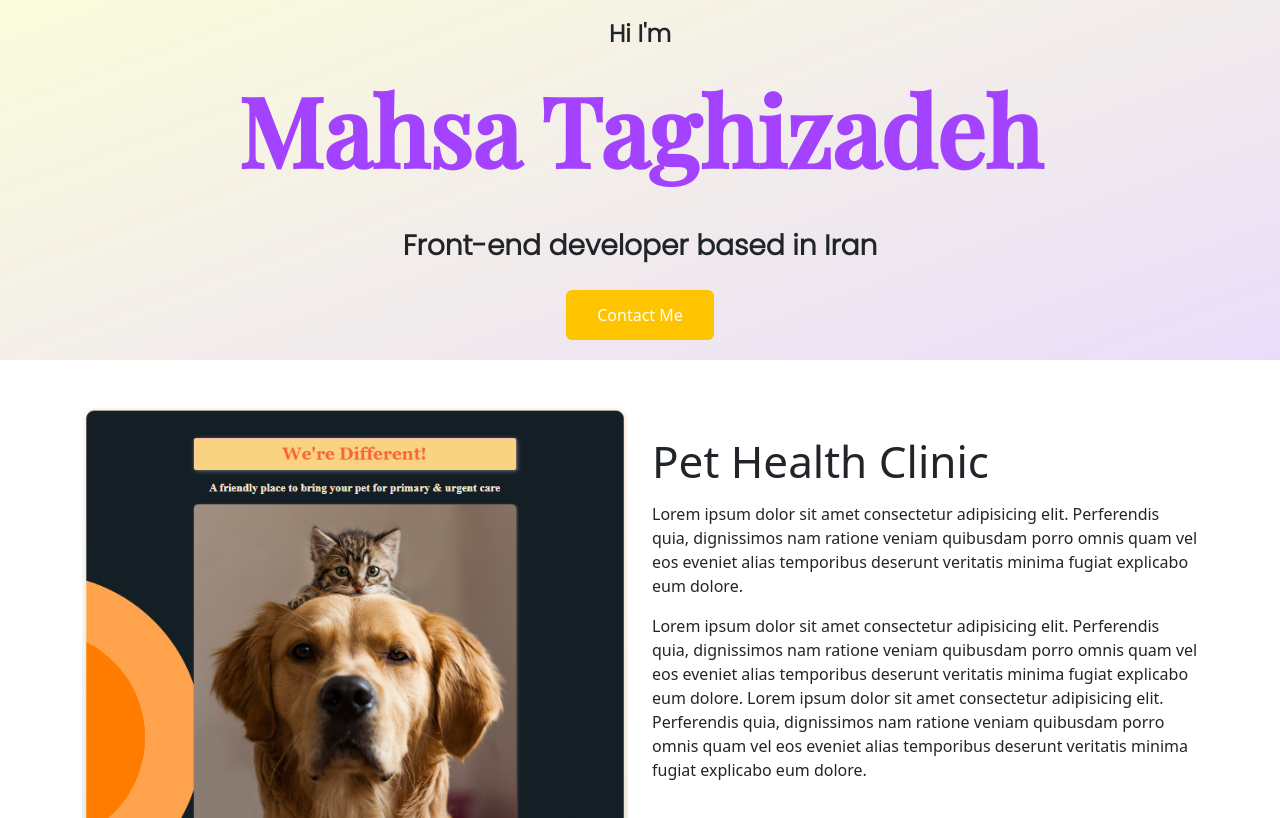
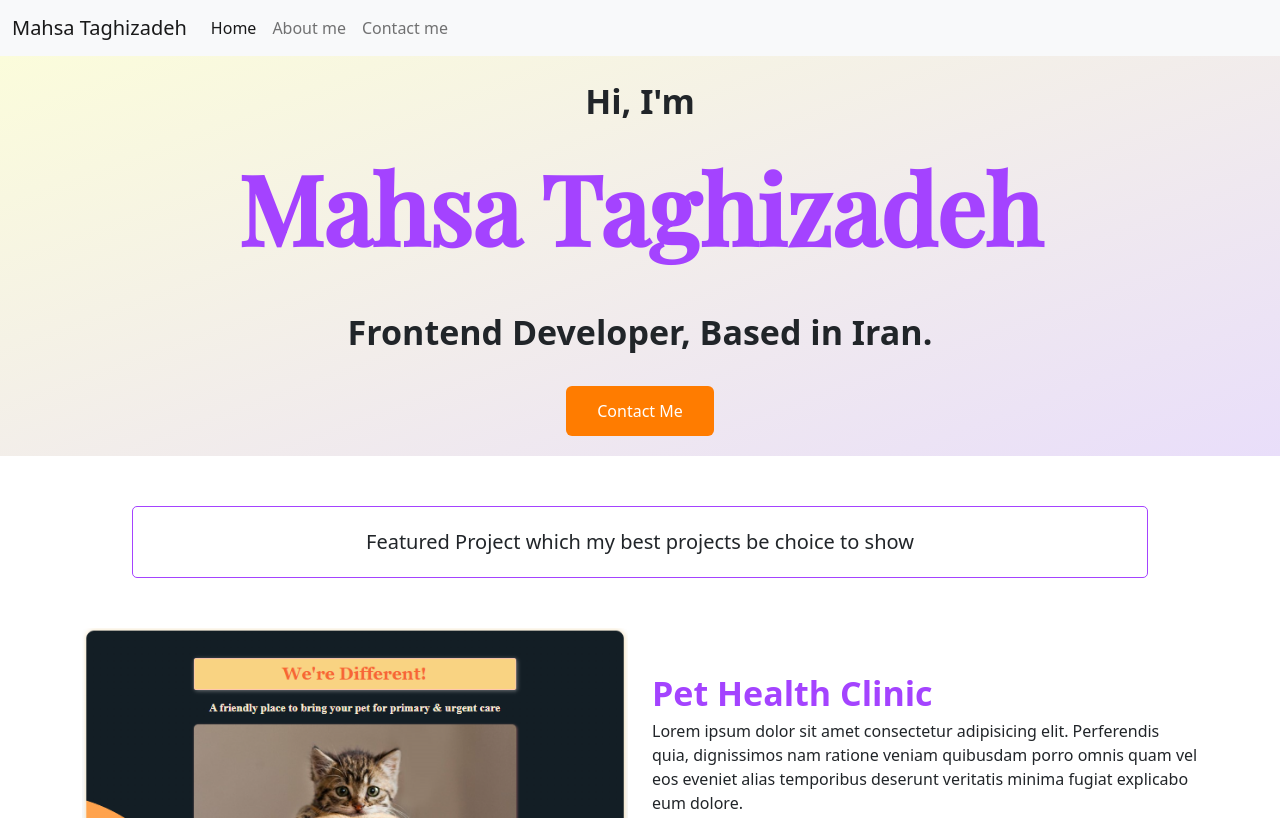
Before and after one commit to Mahsa-Taghizadeh/portfolio-project, a plain HTML site: page index.html in a window 1280 px wide. Shown: the top 818 px of the page. Drawn offline with nearby package versions, Linux system fonts and the light colour scheme; a web font is replaced by a local one.

Commit message:
add navbar and some styles

```diff
--- a/index.html
+++ b/index.html
@@ -29,15 +29,53 @@
       crossorigin="anonymous"
     ></script>
     <title>Mahsa Taghizadeh | Front-end Developer</title>
+    <meta
+      name="description"
+      content="Mahsa Taghizadeh is a front-end developer based in Asia, check out her projects and contact her for job inquiries."
+    />
   </head>
   <body>
+    <nav class="navbar navbar-expand-lg bg-light">
+      <div class="container-fluid">
+        <a class="navbar-brand" href="#">Mahsa Taghizadeh</a>
+        <button
+          class="navbar-toggler"
+          type="button"
+          data-bs-toggle="collapse"
+          data-bs-target="#navbarNav"
+          aria-controls="navbarNav"
+          aria-expanded="false"
+          aria-label="Toggle navigation"
+        >
+          <span class="navbar-toggler-icon"></span>
+        </button>
+        <div class="collapse navbar-collapse" id="navbarNav">
+          <ul class="navbar-nav">
+            <li class="nav-item">
+              <a class="nav-link active" aria-current="page" href="index.html"
+                >Home</a
+              >
+            </li>
+            <li class="nav-item">
+              <a class="nav-link" href="#">About me</a>
+            </li>
+            <li class="nav-item">
+              <a class="nav-link" href="#">Contact me</a>
+            </li>
+          </ul>
+        </div>
+      </div>
+    </nav>
     <div class="hero">
-      <h4>Hi I'm</h4>
+      <h2>Hi, I'm</h2>
       <h1>Mahsa Taghizadeh</h1>
-      <h3>Front-end developer based in Iran</h3>
+      <h2>Frontend Developer, Based in Iran.</h2>
       <button class="btn btn-branding">Contact Me</button>
     </div>
     <div class="container mt-5">
+      <p class="sentence d-none d-lg-block">
+        Featured Project which my best projects be choice to show
+      </p>
       <div class="row">
         <div class="col d-none d-lg-block">
           <img
@@ -47,7 +85,7 @@
           />
         </div>
         <div class="col-md-6 text-wrapping">
-          <h2>Pet Health Clinic</h2>
+          <div class="p-title">Pet Health Clinic</div>
           <p>
             Lorem ipsum dolor sit amet consectetur adipisicing elit. Perferendis
             quia, dignissimos nam ratione veniam quibusdam porro omnis quam vel
@@ -70,7 +108,7 @@
       </div>
       <div class="row">
         <div class="col-md-6 mt-5 text-wrapping">
-          <h2>Weather App</h2>
+          <div class="p-title">Weather App</div class="p-title">
           <p>
             Lorem ipsum dolor sit amet consectetur adipisicing elit. Perferendis
             quia, dignissimos nam ratione veniam quibusdam porro omnis quam vel
@@ -90,5 +128,7 @@
         </div>
       </div>
     </div>
+
+    </div>
   </body>
 </html>
--- a/src/styles.css
+++ b/src/styles.css
@@ -1,6 +1,6 @@
 :root {
   --primary-color: rgb(164, 67, 255);
-  --secondary-color: rgb(255, 196, 0);
+  --secondary-color: #ff7c00;
   --primary-font: "Playfair Display", serif;
   --secondary-font: "Poppins", sans-serif;
 }
@@ -13,20 +13,37 @@ h1 {
   line-height: 1.5;
 }
 h2 {
-  font-size: 44px;
+  font-size: 34px;
   line-height: 1.5;
+  padding: 20px 0 0;
+  font-family: var(--Primary-font);
+  font-weight: bolder;
 }
-h3,
-h4 {
+.p-title {
+  color: var(--primary-color);
+  font-size: 34px;
+  line-height: 1.5;
   padding: 20px 0 0;
-  font-family: var(--secondary-font);
+  font-family: var(--Primary-font);
   font-weight: bolder;
+}
+.sentence {
+  font-size: 20px;
+  text-align: center;
+  margin: 50px;
+  padding: 20px;
+  border: 1px solid var(--primary-color);
+  border-radius: 5px;
 }
 .btn-branding {
   background: var(--secondary-color);
   color: white;
   padding: 12px 30px;
   margin: 20px;
+}
+.btn-branding:hover {
+  color: var(--primary-color);
+  cursor: pointer;
 }
 .btn-branding-outline {
   display: block;
@@ -38,6 +55,10 @@ h4 {
   background: var(--primary-color);
   box-shadow: var(--box-shadow);
   color: white;
+}
+.btn-branding-outline:hover {
+  color: var(--secondary-color);
+  cursor: pointer;
 }
 .hero {
   text-align: center;
@@ -55,8 +76,9 @@ h4 {
     font-size: 40px;
     line-height: 1;
   }
-  h3 {
+  h2 {
     font-size: 20px;
     line-height: 1;
+    text-align: center;
   }
 }
```
